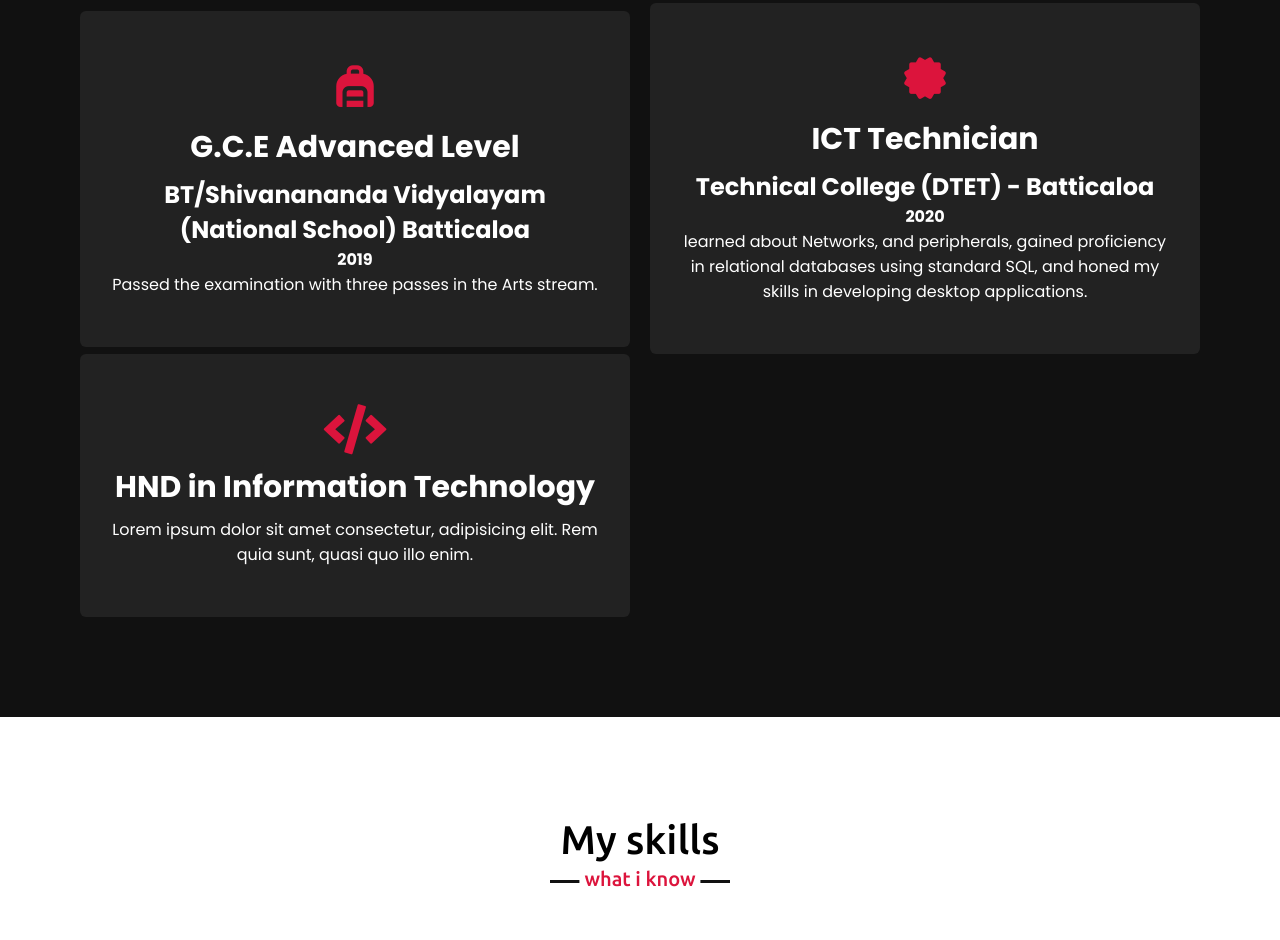
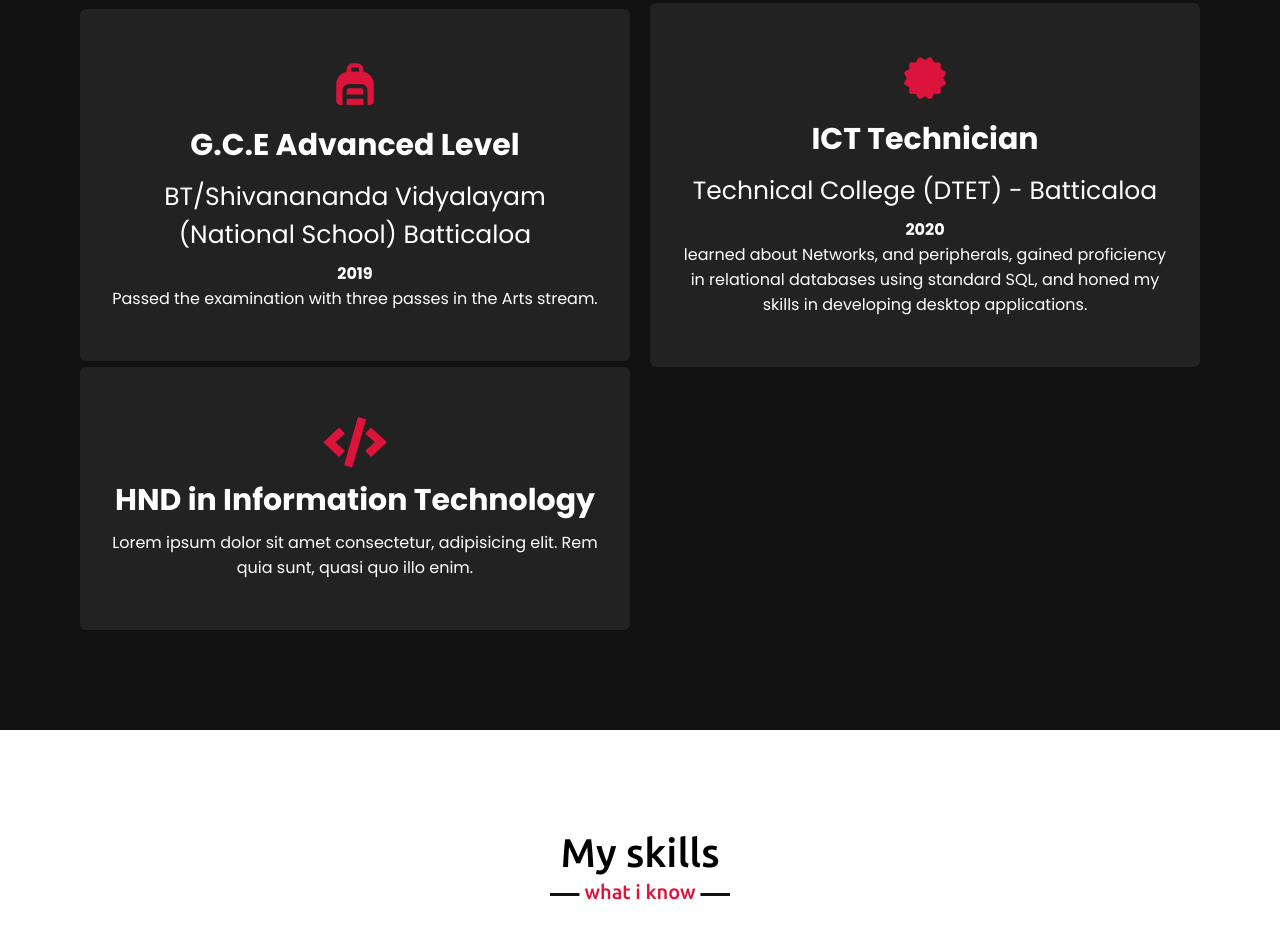
Before and after one commit to VPraseelan/Portfolio, a plain HTML site: page index.html in a window 1280 px wide. Shown: the part 1978-2918 px from the top of the page. Drawn offline with nearby package versions, Linux system fonts and the light colour scheme.

Commit message:
leatestchange

```diff
--- a/style.css
+++ b/style.css
@@ -445,7 +445,11 @@ a span{
     font-weight: 800;
     margin: 10px 0 7px 0;
 }
-
+.education .edu-content .card .institute{
+    font-size: 25px;
+    font-weight: 200;
+    margin: 10px 0 7px 0;
+}
 /* skills section styling */
 .skills .title::after{
     content: "what i know";
```
